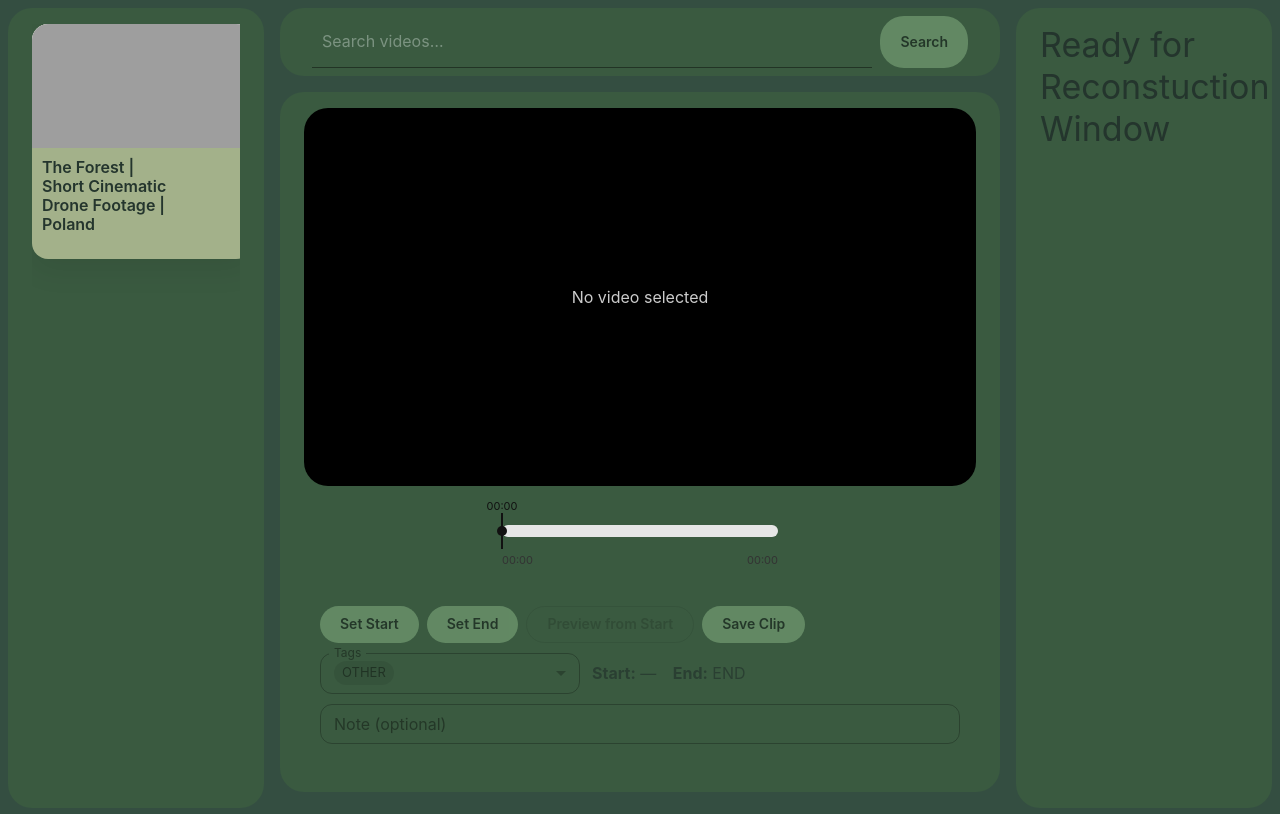
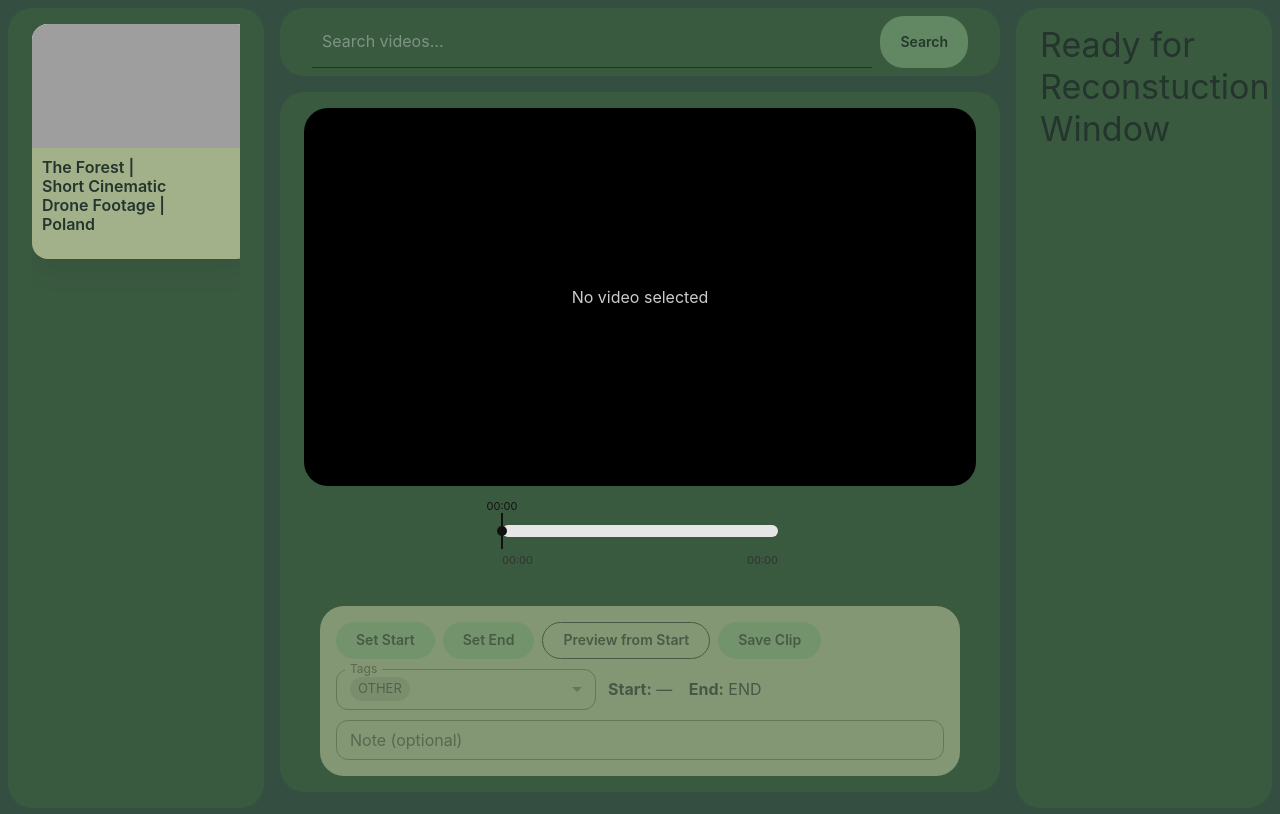
Before and after one commit to mirkofebbo/forest-recomposer, a React (Vite) app: page / in a window 1280 px wide. Shown: the top 814 px of the page. Built offline with nearby package versions, Linux system fonts and the light colour scheme; grey boxes are pictures that could not be loaded; some icons are missing.

Commit message:
finilised style edit

```diff
--- a/src/components/timecodeEditor.tsx
+++ b/src/components/timecodeEditor.tsx
@@ -1,6 +1,7 @@
 import { useState } from "react";
 import { Box, Button, TextField, FormControl, InputLabel, Select, MenuItem, OutlinedInput, Chip } from "@mui/material";
 import type { Clip, VideoItem, TagList } from "../types";
+import { color } from "d3";
 
 const TAG_OPTIONS: TagList[] = ["GREEN", "HUMAN", "WATER", "ANIMAL", "SUNLIGHT", "SOIL", "OTHER"];
 
@@ -72,7 +73,7 @@ export default function TimecodeEditor({
     };
 
     return (
-        <Box sx={{ display: "grid", gap: 1.25 }}>
+        <Box sx={{ display: "grid", gap: 1.25, backgroundColor: "background.paper", padding: 2, borderRadius: 2, opacity: canUse ? 1 : 0.7 }}>
             {/* Timecode edit window */}
             {/* General Control area */}
             <Box sx={{ display: "flex", gap: 1, flexWrap: "wrap", alignItems: "center" }}>
@@ -108,8 +109,8 @@ export default function TimecodeEditor({
 
             <Box sx={{ display: "flex", gap: 1.5, flexWrap: "wrap", alignItems: "center" }}>
                 {/* Tags Option */}
-                <FormControl size="small" sx={{ minWidth: 260 }} disabled={!canUse}>
-                    <InputLabel id="clip-tags-label">Tags</InputLabel>
+                <FormControl size="small" sx={{ minWidth: 260 }} disabled={!canUse} focused>
+                    <InputLabel id="clip-tags-label" sx={{ color: "primary.dark" }}>Tags</InputLabel>
                     <Select<TagList[]>
                         labelId="clip-tags-label"
                         multiple
@@ -137,11 +138,13 @@ export default function TimecodeEditor({
             </Box>
             {/* Notes Option */}
             <TextField
+                label="Note (optional)"
+                variant="outlined"
                 size="small"
-                label="Note (optional)"
                 value={note}
                 onChange={(e) => setNote(e.target.value)}
                 disabled={!canUse}
+                focused
             />
         </Box>
     );
--- a/src/theme.ts
+++ b/src/theme.ts
@@ -23,9 +23,14 @@ const LEAF_SUCCESS = '#4CAF50';
 const EARTH_WARNING = '#C2A14D';
 const CLAY_ERROR = '#8B3A3A';
 
-const CONTAINED_BUTTON_BG = '#A3B18A';
+const CONTAINED_BUTTON_BG = '#7DA87B';
 const CONTAINED_BUTTON_HOVER_BG = '#588157';
 const CONTAINED_BUTTON_TEXT = '#16211B';
+
+const OUTLINED_BUTTON_BORDER = '#16211B';
+const OUTLINED_BUTTON_HOVER_BG = '#4F7F72';
+const OUTLINED_BUTTON_TEXT = '#16211B';
+
 const FOREST_DIVIDER = '#D6E2DB';
 
 /* ======================================================
@@ -106,10 +111,17 @@ const forestTheme = createTheme({
           borderRadius: 24,
           paddingInline: 20,
           "&.MuiButton-contained": {
-            backgroundColor: MOSS_GREEN_MAIN,
+            backgroundColor: CONTAINED_BUTTON_BG,
             color: CONTAINED_BUTTON_TEXT,
             "&:hover": {
               backgroundColor: CONTAINED_BUTTON_HOVER_BG,
+            },
+          },
+          "&.MuiButton-outlined": {
+            borderColor: OUTLINED_BUTTON_BORDER,
+            color: OUTLINED_BUTTON_TEXT,
+            "&:hover": {
+              backgroundColor: OUTLINED_BUTTON_HOVER_BG,
             },
           },
           "&.Mui-disabled": {
```
